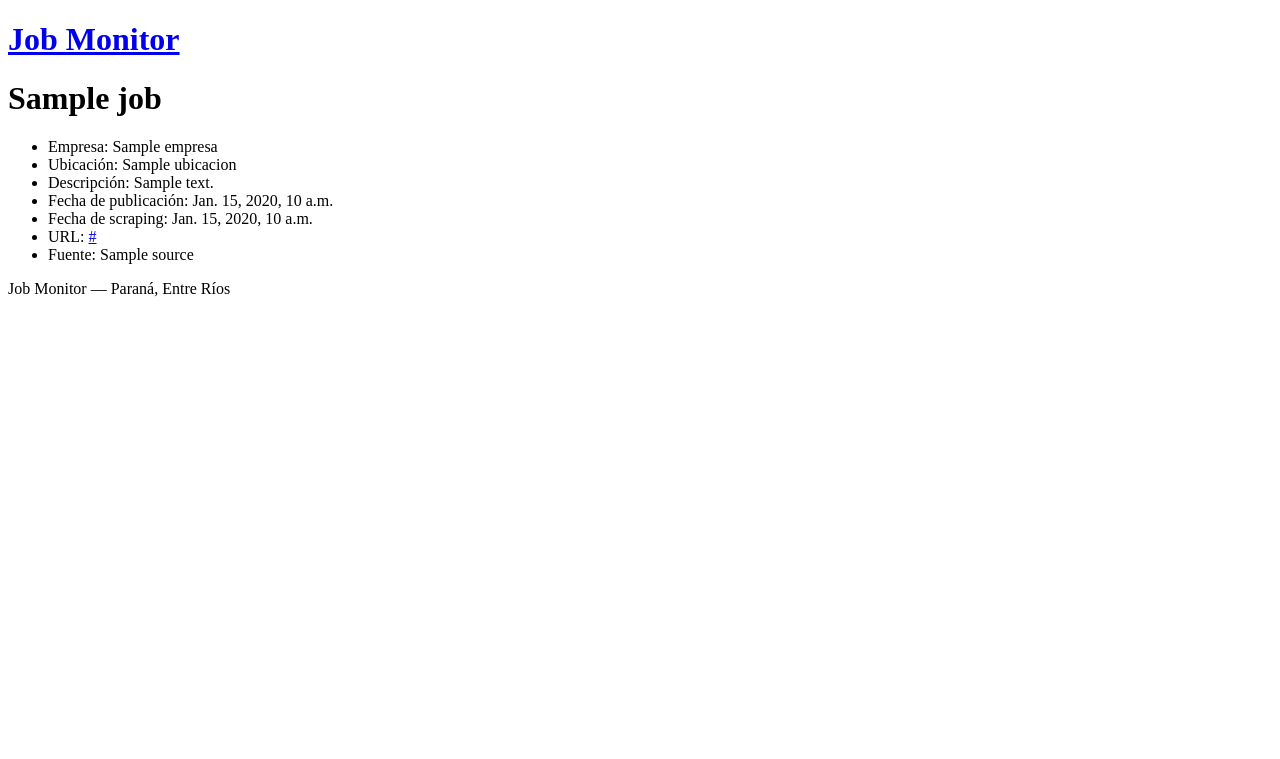
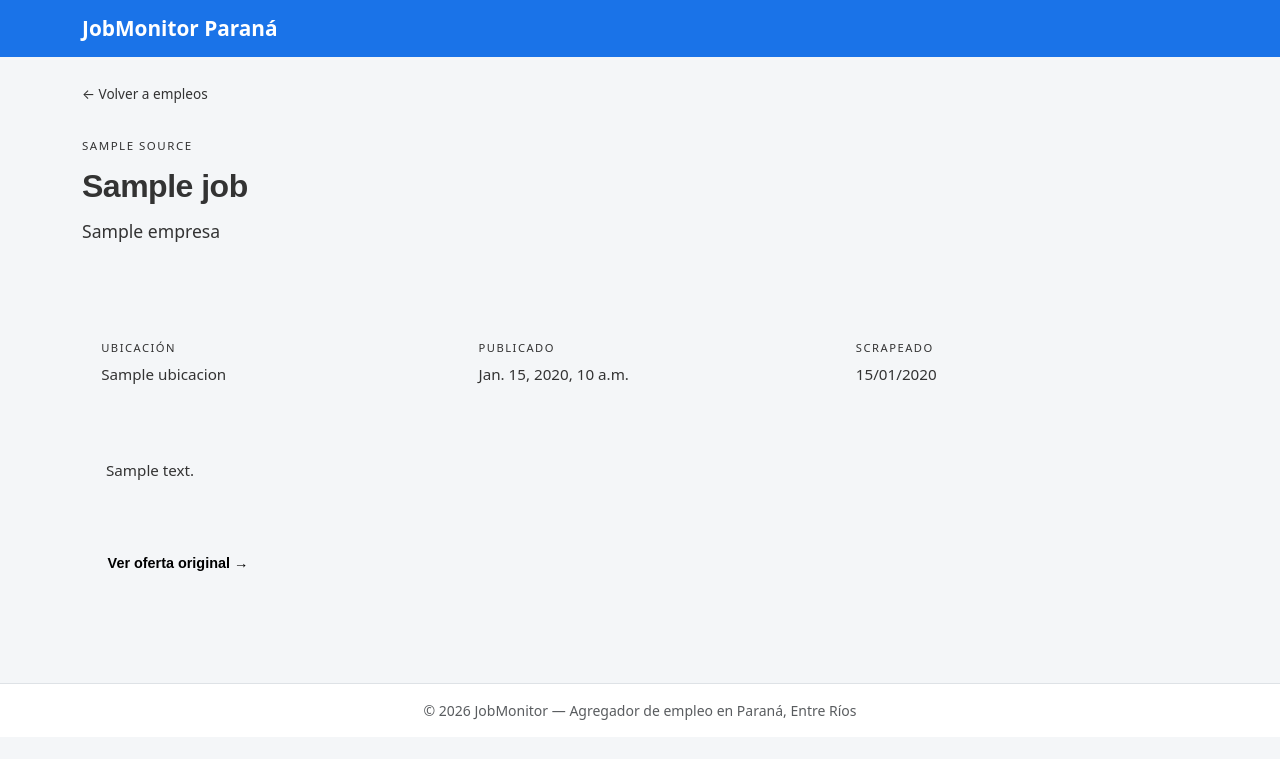
Before and after one commit to pppato/job_monitor, a Django app: template jobs/templates/job_detail.html in a window 1280 px wide. Shown: the top 759 px of the page. Run offline with Django 5.2, Linux system fonts and the light colour scheme; the template is opened without the code that fills it: most values are stand-ins (such as "Sample title", 1, 10 or a date in 2020); data that the repository does not hold is empty.

Commit message:
templates con bootstrap estilo job board

```diff
--- a/jobs/templates/base.html
+++ b/jobs/templates/base.html
@@ -3,20 +3,33 @@
 <head>
     <meta charset="UTF-8">
     <meta name="viewport" content="width=device-width, initial-scale=1.0">
-    <title>{% block title %}Job Monitor{% endblock %}</title>
+    <title>{% block title %}Job Monitor Paraná{% endblock %}</title>
+    <link href="https://cdn.jsdelivr.net/npm/bootstrap@5.3.0/dist/css/bootstrap.min.css" rel="stylesheet">
+    <style>
+        body { background-color: #f4f6f8; color: #333; }
+        .navbar { background-color: #1a73e8; }
+        .navbar-brand { font-weight: 700; font-size: 1.3rem; color: #fff !important; }
+        footer { background-color: #fff; border-top: 1px solid #dee2e6; }
+    </style>
+    {% block extra_css %}{% endblock %}
 </head>
 <body>
-    <header>
-        <h1><a href="{% url 'job_list' %}">Job Monitor</a></h1>
-    </header>
+    <nav class="navbar navbar-expand-lg mb-4">
+        <div class="container">
+            <a class="navbar-brand" href="{% url 'job_list' %}">JobMonitor Paraná</a>
+        </div>
+    </nav>
 
-    <main>
-        {% block content %}
-        {% endblock %}
+    <main class="container pb-5">
+        {% block content %}{% endblock %}
     </main>
 
-    <footer>
-        <p>Job Monitor — Paraná, Entre Ríos</p>
+    <footer class="py-3 mt-5">
+        <div class="container text-center text-muted small">
+            © 2026 JobMonitor — Agregador de empleo en Paraná, Entre Ríos
+        </div>
     </footer>
+
+    <script src="https://cdn.jsdelivr.net/npm/bootstrap@5.3.0/dist/js/bootstrap.bundle.min.js"></script>
 </body>
 </html>
--- a/jobs/templates/job_detail.html
+++ b/jobs/templates/job_detail.html
@@ -1,17 +1,140 @@
 {% extends "base.html" %}
-{% block title %}Detalle del empleo{% endblock %}
+
+{% block title %}{{ job.titulo }}{% endblock %}
+
+{% block extra_css %}
+<style>
+    .back-link {
+        display: inline-flex;
+        align-items: center;
+        gap: 0.4rem;
+        color: var(--muted);
+        text-decoration: none;
+        font-size: 0.85rem;
+        margin-bottom: 2rem;
+        transition: color 0.2s;
+    }
+
+    .back-link:hover { color: var(--accent); }
+
+    .detail-header {
+        margin-bottom: 2rem;
+        padding-bottom: 2rem;
+        border-bottom: 1px solid var(--border);
+    }
+
+    .detail-source {
+        font-size: 0.72rem;
+        letter-spacing: 1.5px;
+        text-transform: uppercase;
+        color: var(--accent);
+        margin-bottom: 0.8rem;
+    }
+
+    .detail-title {
+        font-family: 'Syne', sans-serif;
+        font-weight: 800;
+        font-size: 2rem;
+        letter-spacing: -0.5px;
+        line-height: 1.2;
+        margin-bottom: 0.8rem;
+    }
+
+    .detail-empresa {
+        font-size: 1.1rem;
+        color: var(--muted);
+    }
+
+    .detail-grid {
+        display: grid;
+        grid-template-columns: repeat(auto-fit, minmax(200px, 1fr));
+        gap: 1rem;
+        margin-bottom: 2rem;
+    }
+
+    .detail-field {
+        background: var(--surface);
+        border: 1px solid var(--border);
+        border-radius: var(--radius);
+        padding: 1rem 1.2rem;
+    }
+
+    .detail-field-label {
+        font-size: 0.7rem;
+        letter-spacing: 1.5px;
+        text-transform: uppercase;
+        color: var(--muted);
+        margin-bottom: 0.4rem;
+    }
+
+    .detail-field-value {
+        font-size: 0.95rem;
+        font-weight: 500;
+    }
+
+    .detail-descripcion {
+        background: var(--surface);
+        border: 1px solid var(--border);
+        border-radius: var(--radius);
+        padding: 1.5rem;
+        margin-bottom: 2rem;
+        line-height: 1.7;
+        color: var(--muted);
+        font-size: 0.95rem;
+    }
+
+    .btn-original {
+        display: inline-flex;
+        align-items: center;
+        gap: 0.5rem;
+        background: var(--accent);
+        color: #000;
+        font-family: 'Syne', sans-serif;
+        font-weight: 700;
+        font-size: 0.9rem;
+        padding: 0.8rem 1.6rem;
+        border-radius: 8px;
+        text-decoration: none;
+        transition: opacity 0.2s;
+    }
+
+    .btn-original:hover { opacity: 0.85; }
+</style>
+{% endblock %}
 
 {% block content %}
-    <h1>
-        {{ job.titulo }}
-    </h1>
-    <ul>
-        <li>Empresa: {{ job.empresa }}</li>
-            <li>Ubicación: {{ job.ubicacion }}</li>
-            <li>Descripción: {{ job.descripcion }}</li>
-            <li>Fecha de publicación: {{ job.fecha_publicacion }}</li>
-            <li>Fecha de scraping: {{ job.fecha_scraping }}</li>
-            <li>URL: <a href="{{ job.url_original }}" target="_blank">{{ job.url_original }}</a></li>
-            <li>Fuente: {{ job.source }}</li>
-        </ul>
-  {% endblock %}
+<a href="{% url 'job_list' %}" class="back-link">← Volver a empleos</a>
+
+<div class="detail-header">
+    <div class="detail-source">{{ job.source }}</div>
+    <h1 class="detail-title">{{ job.titulo }}</h1>
+    {% if job.empresa %}<p class="detail-empresa">{{ job.empresa }}</p>{% endif %}
+</div>
+
+<div class="detail-grid">
+    {% if job.ubicacion %}
+    <div class="detail-field">
+        <div class="detail-field-label">Ubicación</div>
+        <div class="detail-field-value">{{ job.ubicacion }}</div>
+    </div>
+    {% endif %}
+    {% if job.fecha_publicacion %}
+    <div class="detail-field">
+        <div class="detail-field-label">Publicado</div>
+        <div class="detail-field-value">{{ job.fecha_publicacion }}</div>
+    </div>
+    {% endif %}
+    <div class="detail-field">
+        <div class="detail-field-label">Scrapeado</div>
+        <div class="detail-field-value">{{ job.fecha_scraping|date:"d/m/Y" }}</div>
+    </div>
+</div>
+
+{% if job.descripcion %}
+<div class="detail-descripcion">{{ job.descripcion }}</div>
+{% endif %}
+
+<a href="{{ job.url_original }}" target="_blank" class="btn-original">
+    Ver oferta original →
+</a>
+{% endblock %}
```
Also changed, not shown: jobs/templates/job_list.html (+24 -5 lines).
